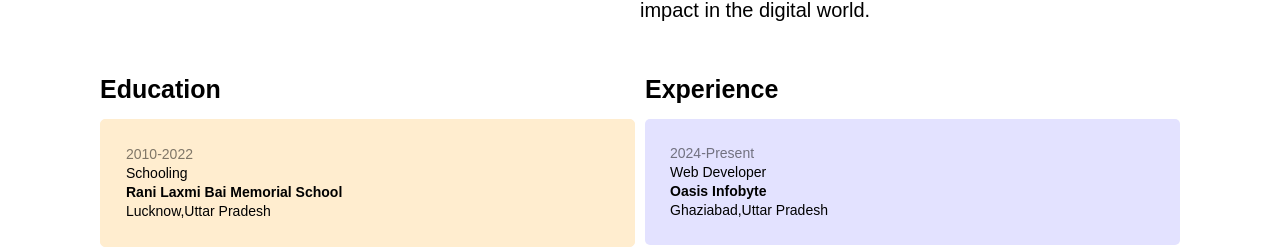
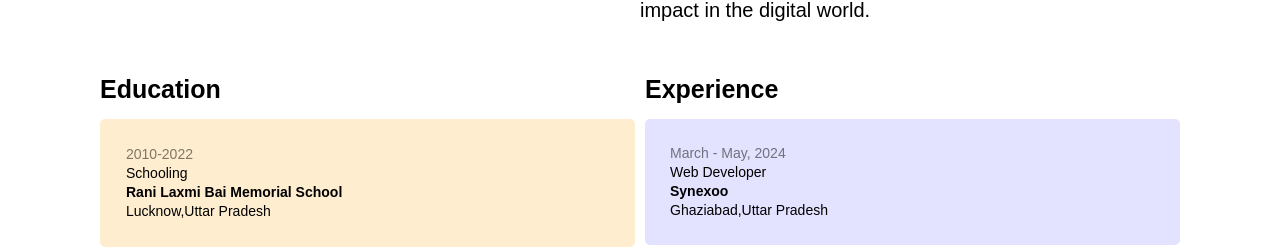
Before and after one commit to riteshpatel-1884/OIBSIP_Portfolio, a plain HTML site: page index.html in a window 1280 px wide. Shown: the part 1734-1985 px from the top of the page. Drawn offline with nearby package versions, Linux system fonts and the light colour scheme.

Commit message:
Update index.html

```diff
--- a/index.html
+++ b/index.html
@@ -208,9 +208,9 @@
         <div class="experience">
           <div class="exp_heading">Experience</div>
           <div class="exp">
-            <h5 class="year">2024-Present</h5>
+            <h5 class="year">March - May, 2024</h5>
             <h4 class="work work_none">Web Developer</h4>
-            <h2 class="place">Oasis Infobyte</h2>
+            <h2 class="place">Synexoo</h2>
             <h2 class="location">Ghaziabad,Uttar Pradesh</h2>
           </div>
           <div class="exp">
```
